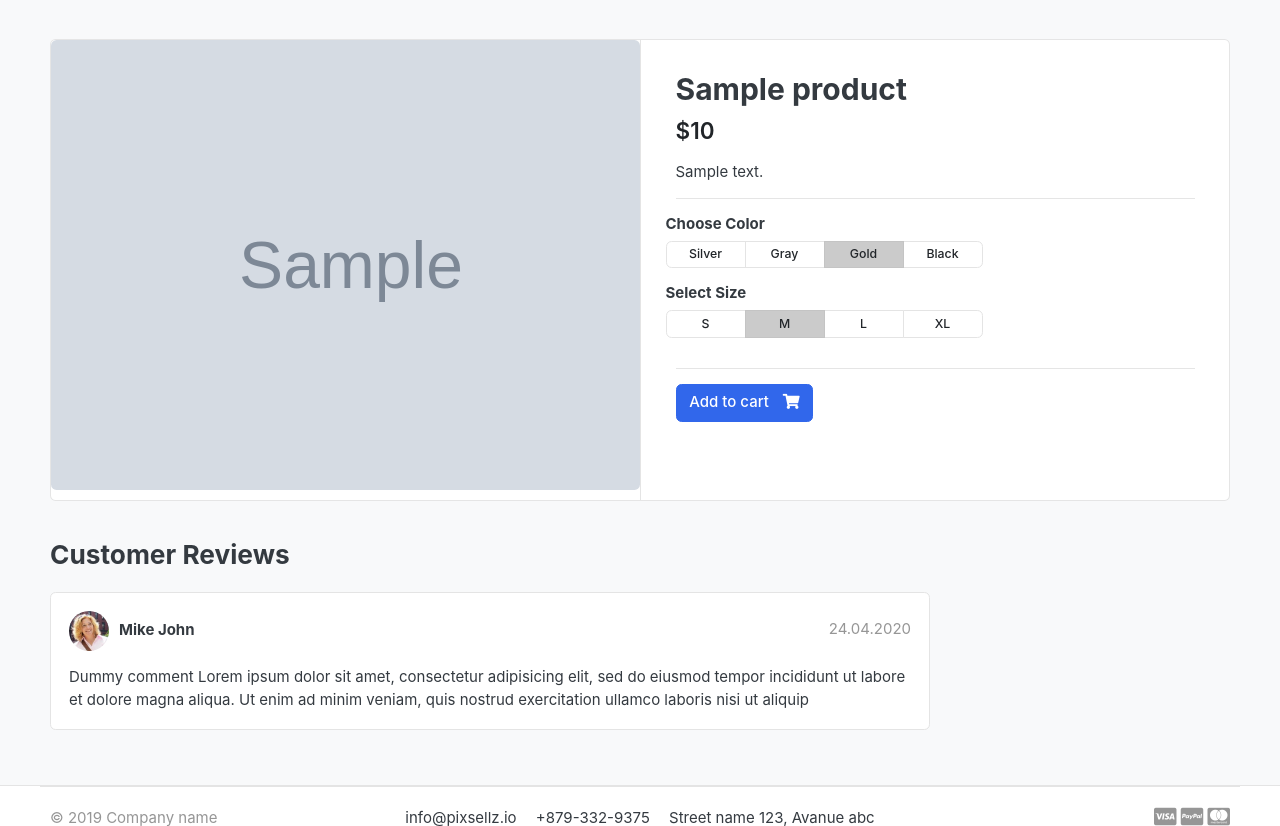
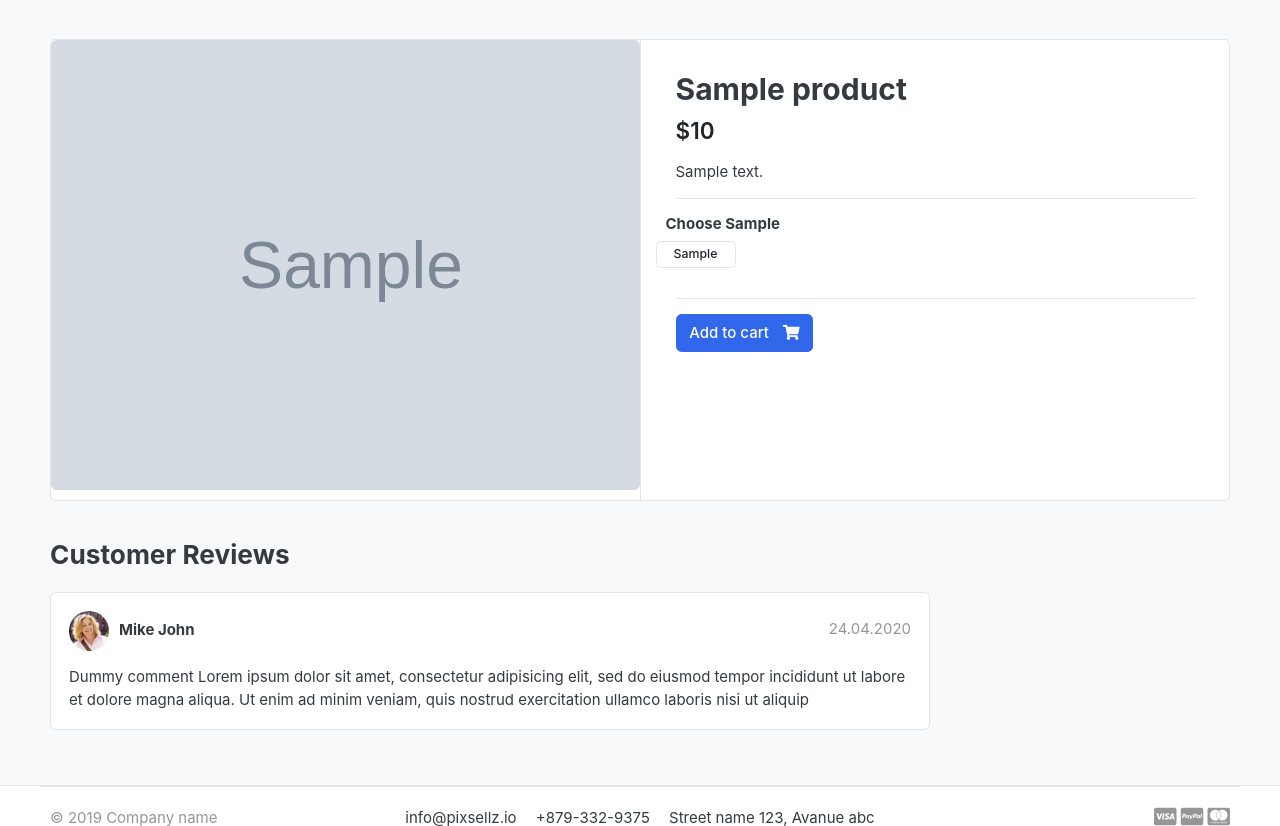
Before and after one commit to mirzafar123/e-commerce, a Django app: a page that uses templates/product_detail.html in a window 1280 px wide. Shown: the part 119-945 px from the top of the page. Run offline with Django 5.2, Linux system fonts and the light colour scheme; tables that the repository leaves empty hold one stand-in row (values such as "Sample post"); grey boxes marked "Sample" are stand-in pictures; some libraries are stand-ins or nearby versions; some web fonts are replaced.

Commit message:
lesson-7

```diff
--- a/cart/models.py
+++ b/cart/models.py
@@ -1,5 +1,5 @@
 from django.db import models
-from store.models import Product
+from store.models import Product , Variation
 
 
 
@@ -16,6 +16,7 @@ class CartItem(models.Model):
     cart = models.ForeignKey(Cart, on_delete=models.CASCADE)
     quantity = models.IntegerField()
     is_active = models.BooleanField(default=True)
+    variations = models.ManyToManyField(Variation, blank=True)
 
     def __str__(self):
         return str(self.product)
--- a/cart/urls.py
+++ b/cart/urls.py
@@ -7,6 +7,7 @@ from django.conf.urls.static import static
 urlpatterns = [
     path('', cart, name="cart"),
     path('add_product/<int:product_id>/', add_cart, name="cart_add"),
-    path('sub_product/<int:product_id>/', sub_cart, name="cart_sub"),
-    path('remove_product/<int:product_id>/', sub_cart, name="remove_product")
+    path('sub_product/<int:item_id>/', sub_cart, name="cart_sub"),
+    path('increment_product/<int:item_id>/', cart_increment, name="cart_increment"),
+    path('remove_product/<int:item_id>/', remove_cart_item, name="remove_product")
 ]
--- a/cart/views.py
+++ b/cart/views.py
@@ -2,6 +2,8 @@ from django.shortcuts import render, redirect , get_object_or_404
 from django.http import HttpResponse
 from django.core.exceptions import ObjectDoesNotExist
 from .models import *
+from django.db.models import Count
+
 
 def cart(request):
     try:
@@ -33,7 +35,20 @@ def _cart_id(request):
     return cart
 
 def add_cart(request, product_id):
+
     product = Product.objects.get(id=product_id)
+
+    # convert into dict
+    data = {key: value[0] for key, value in request.POST.lists()} #🔄
+    if 'csrfmiddlewaretoken' in data: #🔄
+        data.pop('csrfmiddlewaretoken') #🔄
+
+    variations = [] #🔄
+    for category, value in data.items(): #🔄
+        variation = Variation.objects.get(product=product, category=category, value=value) #🔄
+        variations.append(variation) #🔄
+
+
 
     try:
         cart = Cart.objects.get(session_id=_cart_id(request))
@@ -42,7 +57,9 @@ def add_cart(request, product_id):
     cart.save()
 
     try:
-        cart_item = CartItem.objects.get(product=product, cart=cart)
+
+        length = len(variations) #🔄
+        cart_item = CartItem.objects.filter(product=product, variations__in = variations).annotate(num=Count('variations')).get(num=length) #🔄
         cart_item.quantity += 1
         cart_item.save()
     except CartItem.DoesNotExist:
@@ -51,22 +68,23 @@ def add_cart(request, product_id):
             cart = cart,
             quantity = 1
         )
+        cart_item.variations.set(variations) #🔄
         cart_item.save()
     return redirect('cart')
-
-def sub_cart(request, product_id):
-    cart = Cart.objects.get(session_id=_cart_id(request))
-    product = get_object_or_404(Product, id=product_id)
-    cart_item = CartItem.objects.get(cart=cart, product=product)
+def sub_cart(request, item_id):
+    cart_item = CartItem.objects.get(pk=item_id)
     if cart_item.quantity > 1:
         cart_item.quantity -= 1
         cart_item.save()
     else:
         cart_item.delete()
     return redirect('cart')
-def remove_cart_item(request, product_id):
-    cart = Cart.objects.get(session_id=_cart_id(request))
-    product = get_object_or_404(Product, id=product_id)
-    cart_item = CartItem.objects.get(cart=cart,product=product )
+def cart_increment(request, item_id):
+    cart_item = CartItem.objects.get(pk=item_id)
+    cart_item.quantity += 1
+    cart_item.save()
+    return redirect('cart')
+def remove_cart_item(request, item_id):
+    cart_item = CartItem.objects.get(pk=item_id)
     cart_item.delete()
     return redirect('cart')
--- a/store/models.py
+++ b/store/models.py
@@ -8,6 +8,12 @@ from category.models import Category
 
 
 # Create your models here.
+CATEGORY_CHOICES = (
+    ("Color", "Color"),
+    ("Size", "Size"),
+    ("Material", "Material"),
+)
+
 class Product(models.Model):
     name = models.CharField(max_length=100, unique=True)
     slug = models.SlugField(max_length=100, unique=True)
@@ -24,3 +30,29 @@ class Product(models.Model):
         return self.name
     def get_url(self):
         return reverse('product_detail', args=[self.category.slug, self.slug])
+
+class VariationManager(models.Manager):
+
+  def all_types(self):
+    manager= super(VariationManager, self)
+    types =[i[0] for i in manager.values_list('category').distinct()]
+
+    result = {}
+    for category_name in types:
+      result[category_name] = manager.filter(category=category_name, is_active=True)
+
+    return result
+
+class Variation(models.Model):
+    product = models.ForeignKey(Product, on_delete=models.CASCADE)
+    category = models.CharField(max_length=100)
+    value = models.CharField(max_length=100)
+    is_active = models.BooleanField(default=True)
+    created_at = models.DateTimeField(auto_now_add=True)
+    updated_at = models.DateTimeField(auto_now=True)
+
+    objects = VariationManager()
+
+
+    def __str__(self) -> str:
+        return f"{self.product.name} {self.category} {self.value}"
--- a/store/views.py
+++ b/store/views.py
@@ -5,6 +5,7 @@ from cart.models import CartItem
 from cart.views import _cart_id
 from django.core.paginator import EmptyPage, PageNotAnInteger, Paginator
 from django.db.models import Q
+
 
 def product_detail(request, category_slug, product_slug):
     product = get_object_or_404(Product, slug=product_slug, category__slug=category_slug)
--- a/templates/home.html
+++ b/templates/home.html
@@ -25,11 +25,11 @@
           {% for product in products %}
           <div class="col-md-3">
             <div class="card card-product-grid">
-              <a href="./product-detail.html" class="img-wrap">
+              <a href="{{product.get_url}}" class="img-wrap">
                 <img src="{{product.image.url}}" />
               </a>
               <figcaption class="info-wrap">
-                <a href="./product-detail.html" class="title"
+                <a href="{{product.get_url}}" class="title"
                   >{{product.name}}</a
                 >
                 <div class="price mt-1">$ {{product.price}}</div>
--- a/templates/product_detail.html
+++ b/templates/product_detail.html
@@ -17,6 +17,8 @@
           <!-- gallery-wrap .end// -->
         </aside>
         <main class="col-md-6 border-left">
+          <form action="{% url 'cart_add' product.id %}" method="post">
+            {% csrf_token %}
             <article class="content-body">
               <h2 class="title">{{product.name}}</h2>
 
@@ -27,70 +29,48 @@
               <p>{{product.description}}</p>
 
               <hr />
+
+              {% for key, query in product.variation_set.all_types.items %}
               <div class="row">
                 <div class="item-option-select">
-                <h6>Choose Color</h6>
+                  <h6>Choose {{key}}</h6>
+
                   <div
-                  class="btn-group btn-group-sm btn-group-toggle"
+                    class="btn-group btn-group-sm btn-group-toggle row"
                     data-toggle="buttons"
                   >
+                    {% for item in query %}
                     <label class="btn btn-light">
-                    <input type="radio" name="radio_color" /> Silver
+                      <input
+                        type="radio"
+                        required
+                        name="{{item.category}}"
+                        value="{{item.value}}"
+                      />
+                      {{item.value | capfirst}}
                     </label>
-                  <label class="btn btn-light">
-                    <input type="radio" name="radio_color" /> Gray
-                  </label>
-                  <label class="btn btn-light active">
-                    <input type="radio" name="radio_color checked" /> Gold
-                  </label>
-                  <label class="btn btn-light">
-                    <input type="radio" name="radio_color" /> Black
-                  </label>
+                    {% endfor %}
                   </div>
                 </div>
               </div>
               <!-- row.// -->
-            <div class="row">
-              <div class="item-option-select">
-                <h6>Select Size</h6>
-                <div
-                  class="btn-group btn-group-sm btn-group-toggle"
-                  data-toggle="buttons"
-                >
-                  <label class="btn btn-light">
-                    <input type="radio" name="radio_color" /> S
-                  </label>
-                  <label class="btn btn-light active">
-                    <input type="radio" name="radio_color" checked /> M
-                  </label>
-                  <label class="btn btn-light">
-                    <input type="radio" name="radio_color" /> L
-                  </label>
-                  <label class="btn btn-light">
-                    <input type="radio" name="radio_color" /> XL
-                  </label>
-                </div>
-              </div>
-            </div>
+              {% endfor %}
+
+              <!-- row.// -->
+
               <!-- row.// -->
               <hr />
-            {% if product.stock > 0 %} {% if in_cart %}
-            <a href="#" class="btn btn-success">
-              <span class="text">Added to cart</span>
-              <i class="fas fa-check"></i>
-            </a>
-            <a href="{% url 'cart' %}" class="btn btn-outline-success">
-              <span class="text">View cart</span> <i class="fas fa-eye"></i>
-            </a>
-            {% else %}
-            <a href="{% url 'cart_add' product.id %}" class="btn btn-primary">
+              {% if product.stock > 0 %}
+
+              <button type="submit" class="btn btn-primary">
                 <span class="text">Add to cart</span>
                 <i class="fas fa-shopping-cart"></i>
-            </a>
-            {% endif %} {% else %}
+              </button>
+              {% else %}
               <h5 class="text-danger">Out of stock</h5>
               {% endif %}
             </article>
+          </form>
           <!-- product-info-aside .// -->
         </main>
         <!-- col.// -->
```
Also changed, not shown: store/admin.py (+7 -1 lines), templates/cart.html (+16 -12 lines), cart/migrations/0003_cartitem_variations.py (added), store/migrations/0002_variation.py (added), store/migrations/0003_alter_variation_category.py (added). Lines whose indentation alone changed are shown as unchanged.
